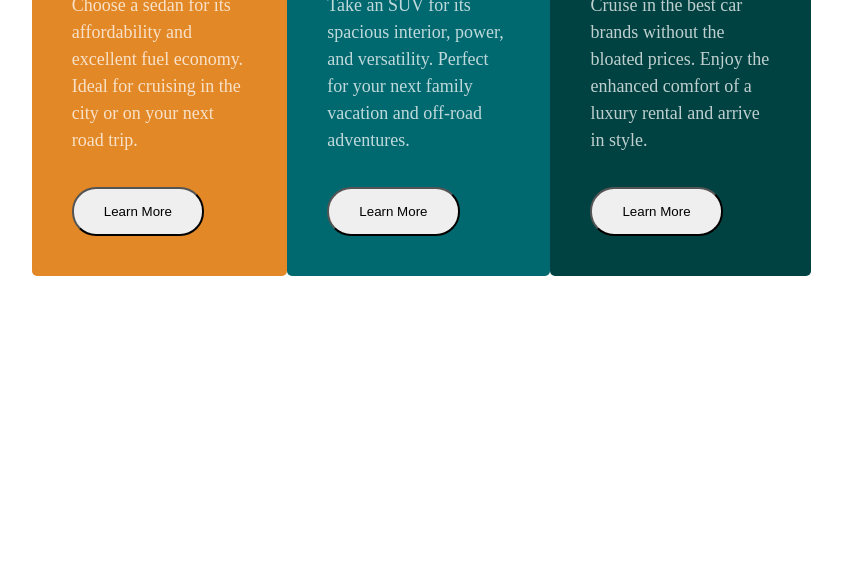
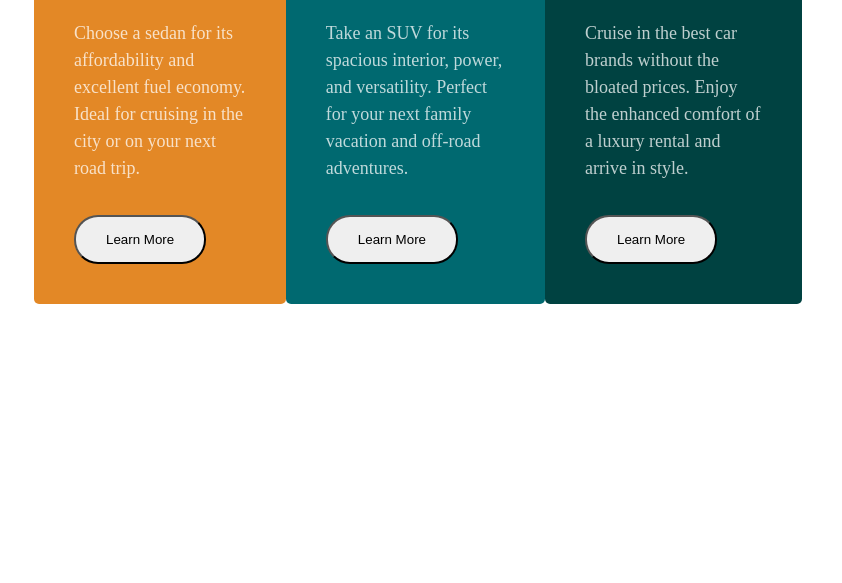
Before and after one commit to Saroj-pradhan/3-column-preview-card-component-main, a plain HTML site: page index.html in a window 1280 px wide. Shown: the part 281-864 px from the top of the page, without its empty margins (222-1064 px from the left). After the commit the page ends 800 px from the top, so only its background shows below. Drawn offline with Linux system fonts and the light colour scheme.

Commit message:
some last changes2

```diff
--- a/style.css
+++ b/style.css
@@ -48,14 +48,13 @@ color: hsl(0, 0%, 95%);
 
     body{
        max-width: 100%;
-       margin-top: 100px;
+       margin: 10% 20%;
        max-height: fit-content;
 
     }
     .main-container{
      display: flex;
-     margin-left:177px ;
-     margin-right:170px ;
+
     }
 
 }
```
